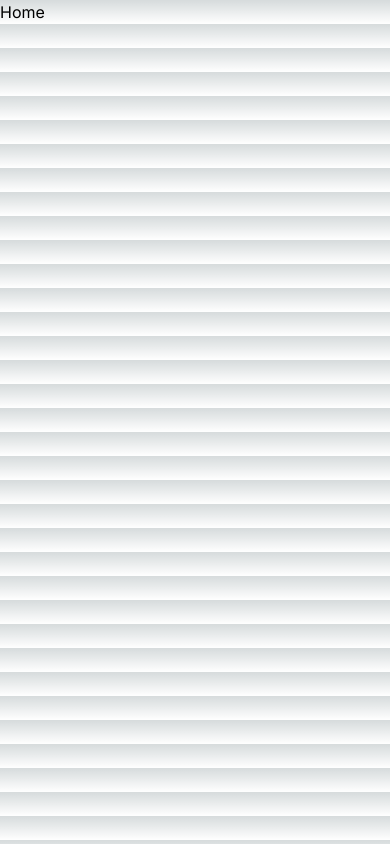
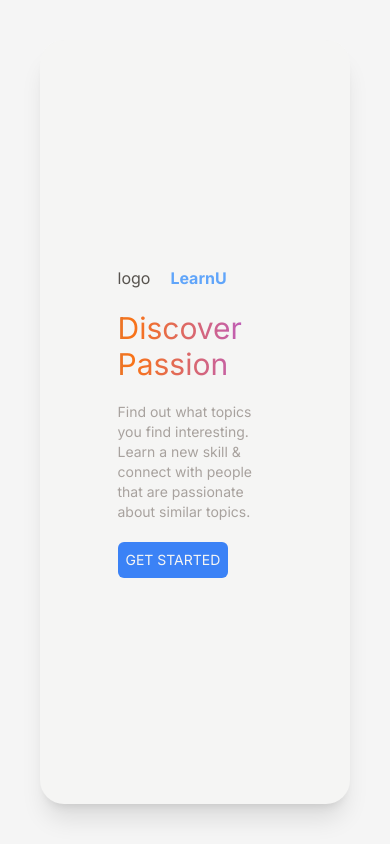
Before and after one commit to 202303-PRM-TR-FEW/LearnU, a Next.js app: page / in a window 390 px wide. Built offline with nearby package versions, Linux system fonts and the light colour scheme.

Commit message:
build:landing page, i didnt know if anyone has it just had fun we dont have to use it :)

```diff
--- a/app/components/learning/CourseDescription.jsx
+++ b/app/components/learning/CourseDescription.jsx
@@ -35,7 +35,7 @@ const CourseDescription = ({isDark}) => {
       <div className='p-4 space-y-5'>
         <h2 className={style.course_title}>{courseTitle}</h2>
 
-        <div className='flex flex-row items-between items-center w-max rounded-full shadow p-1' >
+        <div className={`flex flex-row items-between items-center w-max rounded-full shadow p-1 ${isDark? "bg-[#192643]" : "" }`} >
         <img
           src={trainerSvg}
           alt="trainer"
--- a/app/globals.css
+++ b/app/globals.css
@@ -18,9 +18,7 @@
 
 body {
   color: rgb(var(--foreground-rgb));
-  background: linear-gradient(to bottom,
-      transparent,
-      rgb(var(--background-end-rgb))) rgb(var(--background-start-rgb));
+  background: rgb(245,245,245);
 }
 
 @layer base {
--- a/app/page.jsx
+++ b/app/page.jsx
@@ -1,5 +1,37 @@
+import Link from "next/link"
+
 export default function Home() {
-  return (
-    <h1>Home</h1>
+    return (
+        <>
+        <div className="h-screen flex p-10 ">
+
+
+        <div className="sm:grid sm:grid-cols-2 flex justify-center items-center bg-stone-100  rounded-3xl text-stone-600 shadow-xl">
+            <div className="sm:w-screen-1/2 flex flex-col justify-center items-center ">
+                <div className="w-1/2 space-y-5">
+                    <div className="flex space-x-5 ">
+                        <div>logo</div>
+                        <p className=" font-bold text-blue-400 ">LearnU</p>
+                    </div>
+                    <div className=" space-y-5">
+                        <h1 className="text-bold animate-text text-3xl text-transparent bg-clip-text bg-gradient-to-r from-blue-500 via-orange-500 to-purple-500 ">Discover Passion</h1>
+                        <p className="text-sm text-stone-400">Find out what topics you find interesting. Learn a new skill & connect with people that are passionate about similar topics.</p>
+                        <button className=" bg-blue-500 rouneded rounded-md text-stone-100 text-sm p-2 hover:bg-blue-400 active:bg-blue-600 hover:translate-y-1 transition-all" >
+                            <Link href="/home">
+                            GET STARTED
+                            </Link>
+                            </button>
+                    </div>
+                </div>
+
+            </div>
+            <div className="right-section sm:w-screen-1/2 h-full  bg-white justify-center rounded-3xl hidden sm:flex">
+                <div className="flex items-center justify-center ">
+                    <img className="w-3/5 " src={"https://assets.api.uizard.io/api/cdn/stream/a8ce660d-47da-404a-b3b3-63ca6970ddcf.png"} alt="" />
+                </div>
+            </div>
+        </div>
+        </div>
+        </>
   )
 }
--- a/tailwind.config.js
+++ b/tailwind.config.js
@@ -13,6 +13,21 @@ module.exports = {
         "gradient-conic":
           "conic-gradient(from 180deg at 50% 50%, var(--tw-gradient-stops))",
       },
+      animation: {
+        text: 'text 10s ease infinite',
+      },
+      keyframes: {
+        text: {
+          '0%, 100%': {
+            'background-size': '200% 200%',
+            'background-position': 'left center',
+          },
+          '50%': {
+            'background-size': '200% 200%',
+            'background-position': 'right center',
+          },
+        },
+      },
     },
   },
   plugins: [],
```
